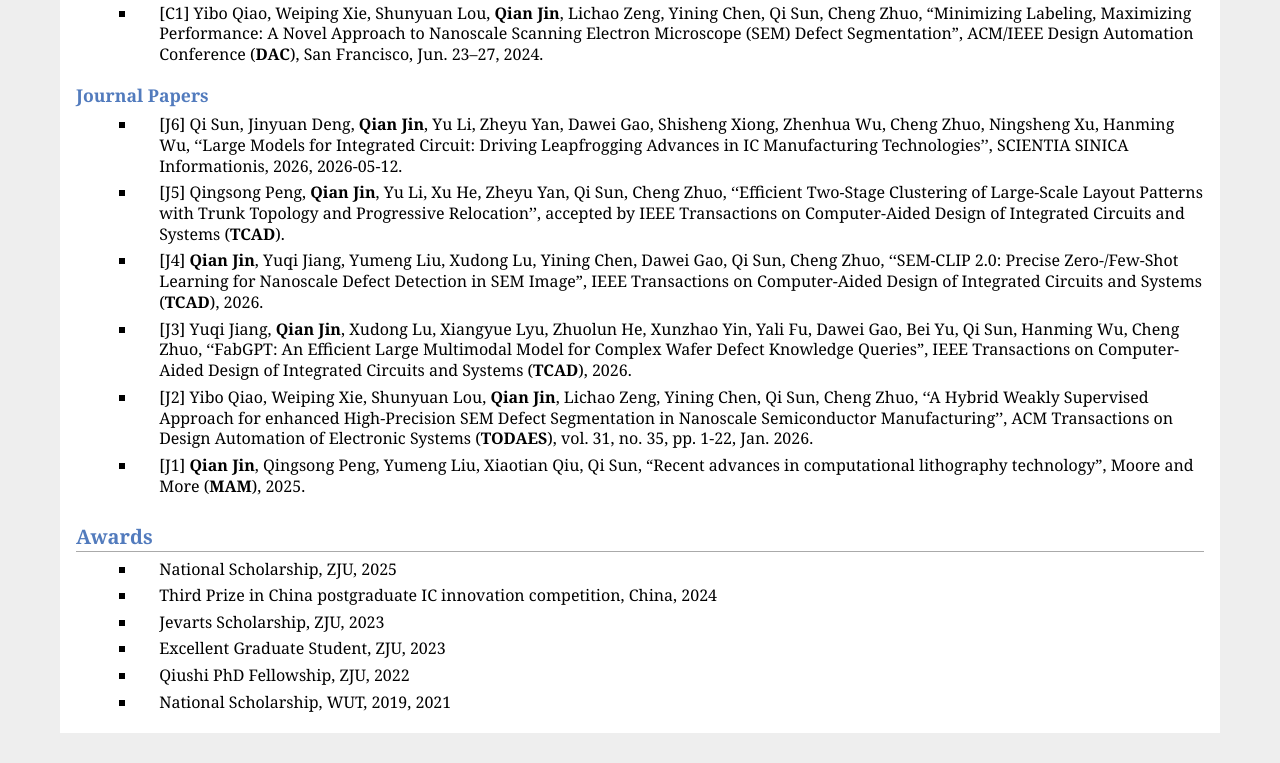
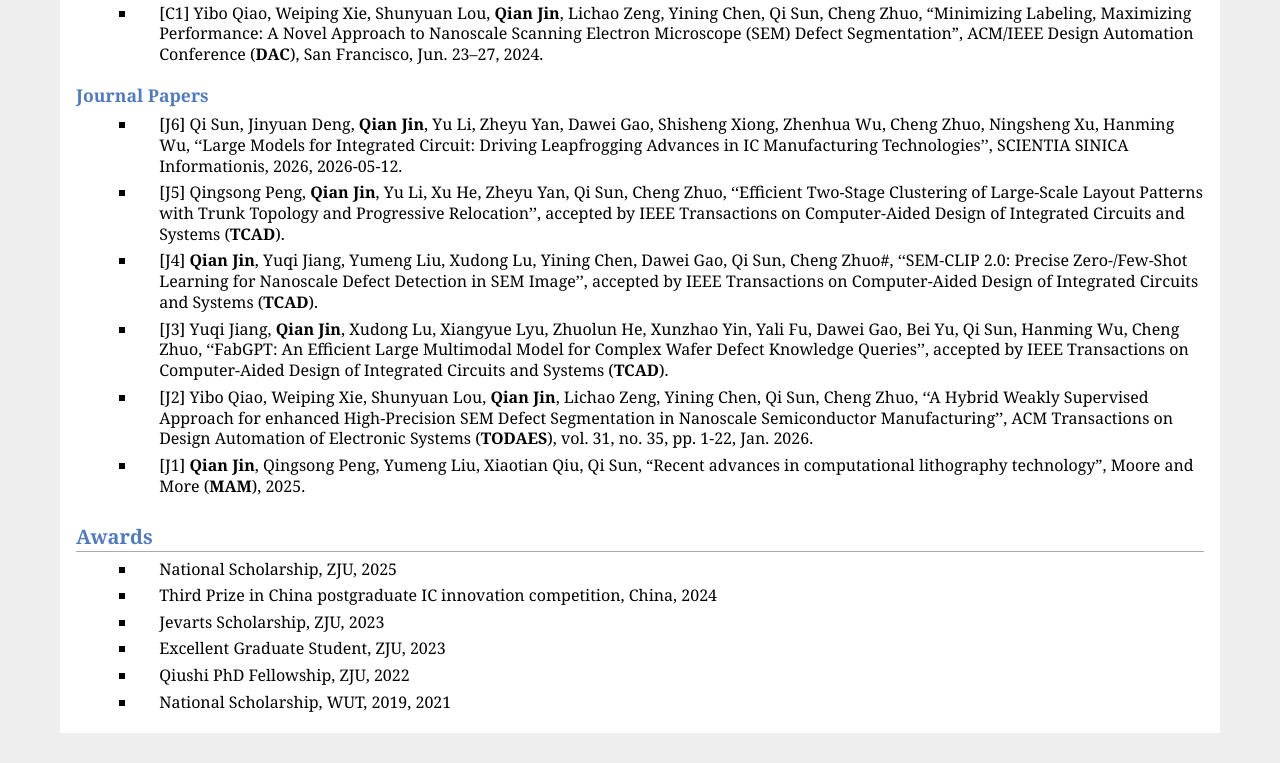
Before and after one commit to 1201jin/1201jin.github.io, a plain HTML site: page index.html in a window 1280 px wide. Shown: the part 1062-1825 px from the top of the page. Drawn offline with Linux system fonts and the light colour scheme; files that its build step writes are made by us from their sources.

Commit message:
Update index.html

```diff
--- a/index.html
+++ b/index.html
@@ -60,9 +60,9 @@
 </li>
 <li><p>[J5] Qingsong Peng, <b>Qian Jin</b>, Yu Li, Xu He, Zheyu Yan, Qi Sun, Cheng Zhuo, &lsquo;&lsquo;Efficient Two-Stage Clustering of Large-Scale Layout Patterns with Trunk Topology and Progressive Relocation&rsquo;&rsquo;,  accepted by IEEE Transactions on Computer-Aided Design of Integrated Circuits and Systems (<b>TCAD</b>).</p>
 </li>
-<li><p>[J4] <b>Qian Jin</b>, Yuqi Jiang, Yumeng Liu, Xudong Lu, Yining Chen, Dawei Gao, Qi Sun, Cheng Zhuo, &lsquo;&lsquo;SEM-CLIP 2.0: Precise Zero-/Few-Shot Learning for Nanoscale Defect Detection in SEM Image&rdquo;, IEEE Transactions on Computer-Aided Design of Integrated Circuits and Systems (<b>TCAD</b>), 2026.</p>
+<li><p>[J4] <b>Qian Jin</b>, Yuqi Jiang, Yumeng Liu, Xudong Lu, Yining Chen, Dawei Gao, Qi Sun, Cheng Zhuo#, &lsquo;&lsquo;SEM-CLIP 2.0: Precise Zero-/Few-Shot Learning for Nanoscale Defect Detection in SEM Image&rsquo;&rsquo;, accepted by IEEE Transactions on Computer-Aided Design of Integrated Circuits and Systems (<b>TCAD</b>).</p>
 </li>
-<li><p>[J3] Yuqi Jiang, <b>Qian Jin</b>, Xudong Lu, Xiangyue Lyu, Zhuolun He, Xunzhao Yin, Yali Fu, Dawei Gao, Bei Yu, Qi Sun, Hanming Wu, Cheng Zhuo, &lsquo;&lsquo;FabGPT: An Efficient Large Multimodal Model for Complex Wafer Defect Knowledge Queries&rdquo;, IEEE Transactions on Computer-Aided Design of Integrated Circuits and Systems (<b>TCAD</b>), 2026.</p>
+<li><p>[J3] Yuqi Jiang, <b>Qian Jin</b>, Xudong Lu, Xiangyue Lyu, Zhuolun He, Xunzhao Yin, Yali Fu, Dawei Gao, Bei Yu, Qi Sun, Hanming Wu, Cheng Zhuo, &lsquo;&lsquo;FabGPT: An Efficient Large Multimodal Model for Complex Wafer Defect Knowledge Queries&rsquo;&rsquo;, accepted by IEEE Transactions on Computer-Aided Design of Integrated Circuits and Systems (<b>TCAD</b>).</p>
 </li>
 <li><p>[J2] Yibo Qiao, Weiping Xie, Shunyuan Lou, <b>Qian Jin</b>, Lichao Zeng, Yining Chen, Qi Sun, Cheng Zhuo, &lsquo;&lsquo;A Hybrid Weakly Supervised Approach for enhanced High-Precision SEM Defect Segmentation in Nanoscale Semiconductor Manufacturing&rsquo;&rsquo;, ACM Transactions on Design Automation of Electronic Systems (<b>TODAES</b>), vol. 31, no. 35, pp. 1-22, Jan. 2026.</p>
 </li>
```
